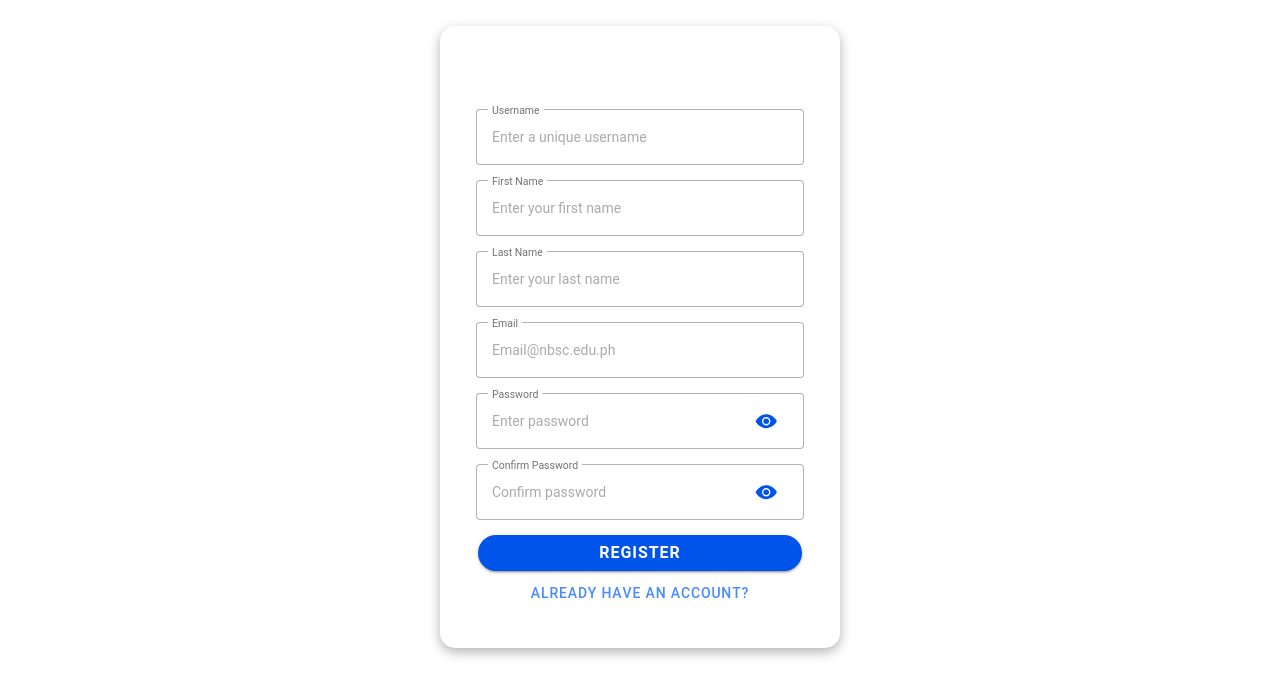
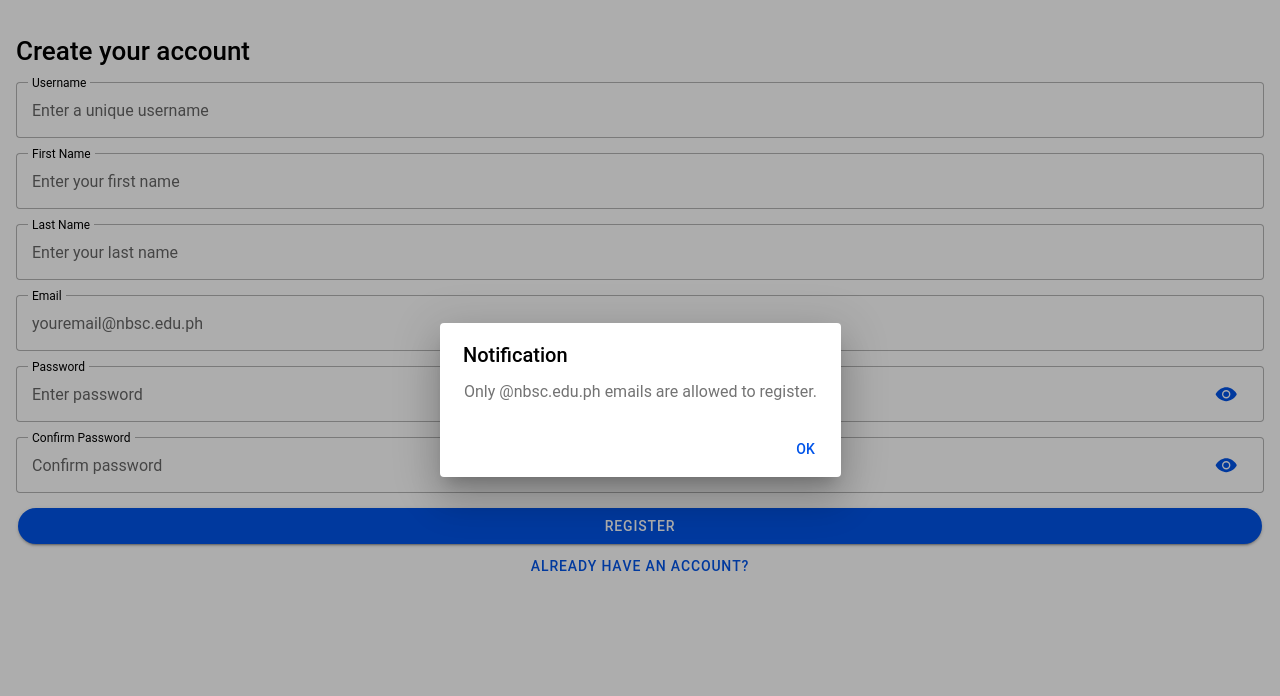
Before and after one commit to VicellesJaylourdE/it35-lab, a React (Vite) app: page /it35-lab/app/home/SignUp in a window 1280 px wide. Both pictures are taken after a click on the element "REGISTER". Shown: the top 696 px of the page. Built offline with nearby package versions, Linux system fonts and the light colour scheme; no server answers.

Commit message:
added some file of Login.tsx, SignUp.tsx

```diff
--- a/src/pages/Login.tsx
+++ b/src/pages/Login.tsx
@@ -1,26 +1,22 @@
+
 import {
   IonAlert,
+  IonAvatar,
   IonButton,
   IonContent,
-  IonHeader,
+  IonIcon,
   IonInput,
-  IonItem,
+  IonInputPasswordToggle,
   IonPage,
-  IonTitle,
   IonToast,
-  IonToolbar,
   useIonRouter
 } from '@ionic/react';
-
+import { logoIonic } from 'ionicons/icons';
 import { useState } from 'react';
 import { supabase } from '../utils/supabaseClient';
 
-// Reusable AlertBox
-const AlertBox: React.FC<{
-  message: string;
-  isOpen: boolean;
-  onClose: () => void;
-}> = ({ message, isOpen, onClose }) => (
+const AlertBox: React.FC<{ message: string; isOpen: boolean; onClose: () => void }> = ({ message, isOpen, onClose }) => {
+  return (
     <IonAlert
       isOpen={isOpen}
       onDidDismiss={onClose}
@@ -29,95 +25,101 @@
       buttons={['OK']}
     />
   );
+};
 
 const Login: React.FC = () => {
   const navigation = useIonRouter();
   const [email, setEmail] = useState('');
   const [password, setPassword] = useState('');
-  const [errorMessage, setErrorMessage] = useState('');
-  const [showPassword, setShowPassword] = useState(false);
   const [alertMessage, setAlertMessage] = useState('');
   const [showAlert, setShowAlert] = useState(false);
   const [showToast, setShowToast] = useState(false);
 
   const doLogin = async () => {
     const { error } = await supabase.auth.signInWithPassword({ email, password });
+
     if (error) {
-      setErrorMessage(error.message);
+      setAlertMessage(error.message);
       setShowAlert(true);
-    } else {
+      return;
+    }
+
     setShowToast(true);
     setTimeout(() => {
       navigation.push('/it35-lab/app', 'forward', 'replace');
     }, 300);
-    }
   };
 
   return (
     <IonPage>
-      {/* Proper header structure for IonTitle */}
-      <IonHeader>
-        <IonToolbar>
-          <IonTitle>LOGIN</IonTitle>
-        </IonToolbar>
-      </IonHeader>
-
-      <IonContent className="ion-padding">
-
-        {errorMessage && (
-          <div style={{ color: 'red', textAlign: 'center', marginBottom: '1rem' }}>
-            {errorMessage}
-          </div>
-        )}
-
-        <IonItem>
+      <IonContent className='ion-padding'>
+        <div style={{
+          display: 'flex',
+          flexDirection:'column',
+          alignItems: 'center',
+          justifyContent: 'center',
+          marginTop:'25%'
+        }}>
+          <IonAvatar
+            style={{
+              display: 'flex',
+              alignItems: 'center',
+              justifyContent: 'center',
+              width: '150px',
+              height: '150px',
+              borderRadius: '50%',
+              overflow: 'hidden'
+            }}
+          >
+            <IonIcon
+              icon={logoIonic}
+              color='primary'
+              style={{ fontSize: '120px', color: '#6c757d' }}
+            />
+          </IonAvatar>
+          <h1 style={{
+            display: 'flex',
+            alignItems: 'center',
+            justifyContent: 'center',
+          }}>USER LOGIN</h1>
           <IonInput
             label="Email"
+            labelPlacement="floating"
+            fill="outline"
             type="email"
+            placeholder="Enter Email"
             value={email}
-            placeholder="Enter your email"
-            onIonInput={(e) => setEmail(e.detail.value!)}
+            onIonChange={e => setEmail(e.detail.value!)}
           />
-        </IonItem>
-
-        <IonItem>
-          <IonInput
-            type={showPassword ? 'text' : 'password'}
-            label="Password"
+          <IonInput style={{ marginTop:'10px' }}
+            fill="outline"
+            type="password"
+            placeholder="Password"
             value={password}
-            placeholder="Enter your password"
-            onIonInput={(e) => setPassword(e.detail.value!)}
-          />
-          <IonButton fill="clear" onClick={() => setShowPassword(!showPassword)}>
-            {showPassword ? 'Hide' : 'Show'}
-          </IonButton>
-        </IonItem>
-
-        <IonButton onClick={doLogin} expand="full" style={{ marginTop: '1rem' }}>
+            onIonChange={e => setPassword(e.detail.value!)}
+          >
+            <IonInputPasswordToggle slot="end"></IonInputPasswordToggle>
+          </IonInput>
+        </div>
+        <IonButton onClick={doLogin} expand="full" shape='round'>
           Login
         </IonButton>
 
-        <div style={{ marginTop: '1rem', textAlign: 'center' }}>
-          <IonButton routerLink="/it35-lab/app/home/signup" fill="clear">
-            Creating New Account
+        <IonButton routerLink="/it35-lab/app/home/signup" expand="full" fill="clear" shape='round'>
+          Don't have an account?
         </IonButton>
-        </div>
 
-        {/* AlertBox */}
-        <AlertBox
-          message={alertMessage}
-          isOpen={showAlert}
-          onClose={() => setShowAlert(false)}
-        />
+        {/* Reusable AlertBox Component */}
+        <AlertBox message={alertMessage} isOpen={showAlert} onClose={() => setShowAlert(false)} />
 
-        {/* Toast works properly here */}
+        {/* IonToast for success message */}
         <IonToast
           isOpen={showToast}
           onDidDismiss={() => setShowToast(false)}
           message="Login successful! Redirecting..."
           duration={1500}
           position="top"
-          color="success"
+          color="primary"
         />
       </IonContent>
     </IonPage>
--- a/src/pages/SignUp.tsx
+++ b/src/pages/SignUp.tsx
@@ -13,9 +13,23 @@
     IonCardHeader,
     IonCardSubtitle,
     IonCardTitle,
+    IonAlert,
 } from '@ionic/react';
 import { supabase } from '../utils/supabaseClient';
 import bcrypt from 'bcryptjs';
+
+// Reusable Alert Component
+const AlertBox: React.FC<{ message: string; isOpen: boolean; onClose: () => void }> = ({ message, isOpen, onClose }) => {
+  return (
+    <IonAlert
+      isOpen={isOpen}
+      onDidDismiss={onClose}
+      header="Notification"
+      message={message}
+      buttons={['OK']}
+    />
+  );
+};
 
 const SignUp: React.FC = () => {
     const [username, setUsername] = useState('');
@@ -26,15 +40,19 @@
     const [confirmPassword, setConfirmPassword] = useState('');
     const [showVerificationModal, setShowVerificationModal] = useState(false);
     const [showSuccessModal, setShowSuccessModal] = useState(false);
+    const [alertMessage, setAlertMessage] = useState('');
+    const [showAlert, setShowAlert] = useState(false);
 
     const handleOpenVerificationModal = () => {
-    if (!email.endsWith('@nbsc.edu.ph')) {
-      alert('Only @nbsc.edu.ph emails are allowed to register.');
+        if (!email.endsWith("@nbsc.edu.ph")) {
+            setAlertMessage("Only @nbsc.edu.ph emails are allowed to register.");
+            setShowAlert(true);
             return;
         }
 
         if (password !== confirmPassword) {
-      alert('Passwords do not match.');
+            setAlertMessage("Passwords do not match.");
+            setShowAlert(true);
             return;
         }
 
@@ -44,15 +62,12 @@
     const doRegister = async () => {
         setShowVerificationModal(false);
 
+        try {
             // Sign up in Supabase authentication
-    const { data, error } = await supabase.auth.signUp({
-      email,
-      password,
-    });
+            const { data, error } = await supabase.auth.signUp({ email, password });
 
             if (error) {
-      alert('Account creation failed: ' + error.message);
-      return;
+                throw new Error("Account creation failed: " + error.message);
             }
 
             // Hash password before storing in the database
@@ -60,7 +75,7 @@
             const hashedPassword = await bcrypt.hash(password, salt);
 
             // Insert user data into 'users' table
-    const { error: insertError } = await supabase.from('users').insert([
+            const { error: insertError } = await supabase.from("users").insert([
                 {
                     username,
                     user_email: email,
@@ -71,173 +86,46 @@
             ]);
 
             if (insertError) {
-      alert('Failed to save user data: ' + insertError.message);
-      return;
+                throw new Error("Failed to save user data: " + insertError.message);
             }
 
             setShowSuccessModal(true);
+        } catch (err) {
+            // Ensure err is treated as an Error instance
+            if (err instanceof Error) {
+                setAlertMessage(err.message);
+            } else {
+                setAlertMessage("An unknown error occurred.");
+            }
+            setShowAlert(true);
+        }
     };
 
     return (
         <IonPage>
-      <IonContent
-        className="ion-padding"
-        style={{
-          display: 'flex',
-          justifyContent: 'center',
-          alignItems: 'center',
-          height: '100vh',
-          backgroundColor: '#121212',
-        }}
-      >
-        <div style={{ display: 'flex', justifyContent: 'center', width: '100%' }}>
-          <IonCard
-            style={{
-              width: '100%',
-              maxWidth: '400px',
-              padding: '20px',
-              borderRadius: '15px',
-              boxShadow: '0 4px 12px rgba(0, 0, 0, 0.3)',
-            }}
-          >
-            <IonTitle
-              className="ion-text-center"
-              style={{
-                fontSize: '22px',
-                fontWeight: 'bold',
-                marginBottom: '10px',
-                color: 'white',
-              }}
-            >
-              REGISTER
-            </IonTitle>
+            <IonContent className='ion-padding'>
+                <h1>Create your account</h1>
 
-            <IonCardContent style={{ textAlign: 'left' }}>
-              <IonInput
-                label="Username"
-                labelPlacement="stacked"
-                fill="outline"
-                type="text"
-                placeholder="Enter a unique username"
-                value={username}
-                onIonChange={(e) => setUsername(e.detail.value!)}
-                style={{
-                  marginTop: '15px',
-                  borderRadius: '12px',
-                  padding: '10px',
-                }}
-              />
-              <IonInput
-                label="First Name"
-                labelPlacement="stacked"
-                fill="outline"
-                type="text"
-                placeholder="Enter your first name"
-                value={firstName}
-                onIonChange={(e) => setFirstName(e.detail.value!)}
-                style={{
-                  marginTop: '15px',
-                  borderRadius: '12px',
-                  padding: '10px',
-                }}
-              />
-              <IonInput
-                label="Last Name"
-                labelPlacement="stacked"
-                fill="outline"
-                type="text"
-                placeholder="Enter your last name"
-                value={lastName}
-                onIonChange={(e) => setLastName(e.detail.value!)}
-                style={{
-                  marginTop: '15px',
-                  borderRadius: '12px',
-                  padding: '10px',
-                }}
-              />
-              <IonInput
-                label="Email"
-                labelPlacement="stacked"
-                fill="outline"
-                type="email"
-                placeholder="Email@nbsc.edu.ph"
-                value={email}
-                onIonChange={(e) => setEmail(e.detail.value!)}
-                style={{
-                  marginTop: '15px',
-                  borderRadius: '12px',
-                  padding: '10px',
-                }}
-              />
-              <IonInput
-                label="Password"
-                labelPlacement="stacked"
-                fill="outline"
-                type="password"
-                placeholder="Enter password"
-                value={password}
-                onIonChange={(e) => setPassword(e.detail.value!)}
-                style={{
-                  marginTop: '15px',
-                  borderRadius: '12px',
-                  padding: '10px',
-                }}
-              >
+                <IonInput label="Username" labelPlacement="stacked" fill="outline" type="text" placeholder="Enter a unique username" value={username} onIonChange={e => setUsername(e.detail.value!)} style={{ marginTop: '15px' }} />
+                <IonInput label="First Name" labelPlacement="stacked" fill="outline" type="text" placeholder="Enter your first name" value={firstName} onIonChange={e => setFirstName(e.detail.value!)} style={{ marginTop: '15px' }} />
+                <IonInput label="Last Name" labelPlacement="stacked" fill="outline" type="text" placeholder="Enter your last name" value={lastName} onIonChange={e => setLastName(e.detail.value!)} style={{ marginTop: '15px' }} />
+                <IonInput label="Email" labelPlacement="stacked" fill="outline" type="email" placeholder="youremail@nbsc.edu.ph" value={email} onIonChange={e => setEmail(e.detail.value!)} style={{ marginTop: '15px' }} />
+                <IonInput label="Password" labelPlacement="stacked" fill="outline" type="password" placeholder="Enter password" value={password} onIonChange={e => setPassword(e.detail.value!)} style={{ marginTop: '15px' }} >
                     <IonInputPasswordToggle slot="end" />
                 </IonInput>
-              <IonInput
-                label="Confirm Password"
-                labelPlacement="stacked"
-                fill="outline"
-                type="password"
-                placeholder="Confirm password"
-                value={confirmPassword}
-                onIonChange={(e) => setConfirmPassword(e.detail.value!)}
-                style={{
-                  marginTop: '15px',
-                  borderRadius: '12px',
-                  padding: '10px',
-                }}
-              >
+                <IonInput label="Confirm Password" labelPlacement="stacked" fill="outline" type="password" placeholder="Confirm password" value={confirmPassword} onIonChange={e => setConfirmPassword(e.detail.value!)} style={{ marginTop: '15px' }} >
                     <IonInputPasswordToggle slot="end" />
                 </IonInput>
 
-              <IonButton
-                onClick={handleOpenVerificationModal}
-                expand="full"
-                shape="round"
-                style={{
-                  marginTop: '15px',
-                  borderRadius: '20px',
-                  fontWeight: 'bold',
-                  fontSize: '16px',
-                }}
-              >
+                <IonButton onClick={handleOpenVerificationModal} expand="full" shape='round' style={{ marginTop: '15px' }}>
                     Register
                 </IonButton>
-              <IonButton
-                routerLink="/it35-lab"
-                expand="full"
-                fill="clear"
-                shape="round"
-                style={{
-                  color: '#488aff',
-                  textTransform: 'uppercase',
-                  fontSize: '14px',
-                }}
-              >
+                <IonButton routerLink="/it35-lab" expand="full" fill="clear" shape='round'>
                     Already have an account?
                 </IonButton>
-            </IonCardContent>
-          </IonCard>
-        </div>
 
                 {/* Verification Modal */}
-        <IonModal
-          isOpen={showVerificationModal}
-          onDidDismiss={() => setShowVerificationModal(false)}
-          style={{ borderRadius: '15px' }}
-        >
+                <IonModal isOpen={showVerificationModal} onDidDismiss={() => setShowVerificationModal(false)}>
                     <IonContent className="ion-padding">
                         <IonCard className="ion-padding" style={{ marginTop: '25%' }}>
                             <IonCardHeader>
@@ -253,13 +141,7 @@
                                 <IonCardTitle>{firstName} {lastName}</IonCardTitle>
                             </IonCardHeader>
                             <IonCardContent></IonCardContent>
-              <div
-                style={{
-                  display: 'flex',
-                  justifyContent: 'flex-end',
-                  marginRight: '5px',
-                }}
-              >
+                            <div style={{ display: 'flex', justifyContent: 'flex-end', marginRight: '5px' }}>
                                 <IonButton fill="clear" onClick={() => setShowVerificationModal(false)}>Cancel</IonButton>
                                 <IonButton color="primary" onClick={doRegister}>Confirm</IonButton>
                             </div>
@@ -268,33 +150,22 @@
                 </IonModal>
 
                 {/* Success Modal */}
-        <IonModal
-          isOpen={showSuccessModal}
-          onDidDismiss={() => setShowSuccessModal(false)}
-          style={{ borderRadius: '15px' }}
-        >
-          <IonContent
-            className="ion-padding"
-            style={{
-              display: 'flex',
-              flexDirection: 'column',
-              justifyContent: 'center',
-              alignItems: 'center',
-              height: '100vh',
-              textAlign: 'center',
-              marginTop: '35%',
-            }}
-          >
-            <IonTitle style={{ marginTop: '35%' }}>Registration Successful</IonTitle>
+                <IonModal isOpen={showSuccessModal} onDidDismiss={() => setShowSuccessModal(false)}>
+                    <IonContent className="ion-padding" style={{ display: 'flex', flexDirection: 'column', justifyContent: 'center', alignItems: 'center', height: '100vh', textAlign: 'center', marginTop: '35%' }}>
+                        <IonTitle style={{ marginTop: '35%' }}>Registration Successful 🎉</IonTitle>
                         <IonText>
-              <p>Your account has been created.</p>
-              <p>Check your email address.</p>
+                            <p>Your account has been created successfully.</p>
+                            <p>Please check your email address.</p>
                         </IonText>
                         <IonButton routerLink="/it35-lab" routerDirection="back" color="primary">
                             Go to Login
                         </IonButton>
                     </IonContent>
                 </IonModal>
+
+                {/* Reusable AlertBox Component */}
+                <AlertBox message={alertMessage} isOpen={showAlert} onClose={() => setShowAlert(false)} />
+
             </IonContent>
         </IonPage>
     );
```
Lines whose indentation alone changed are shown as unchanged.
